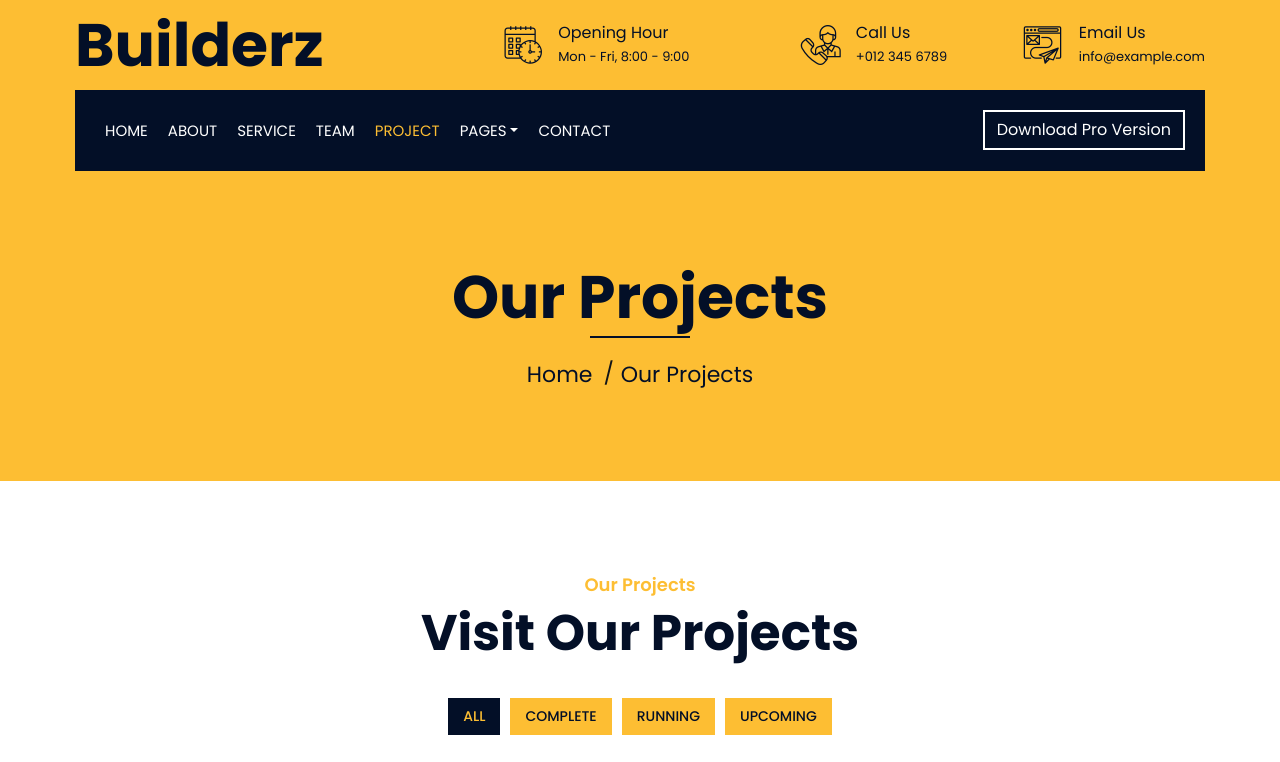
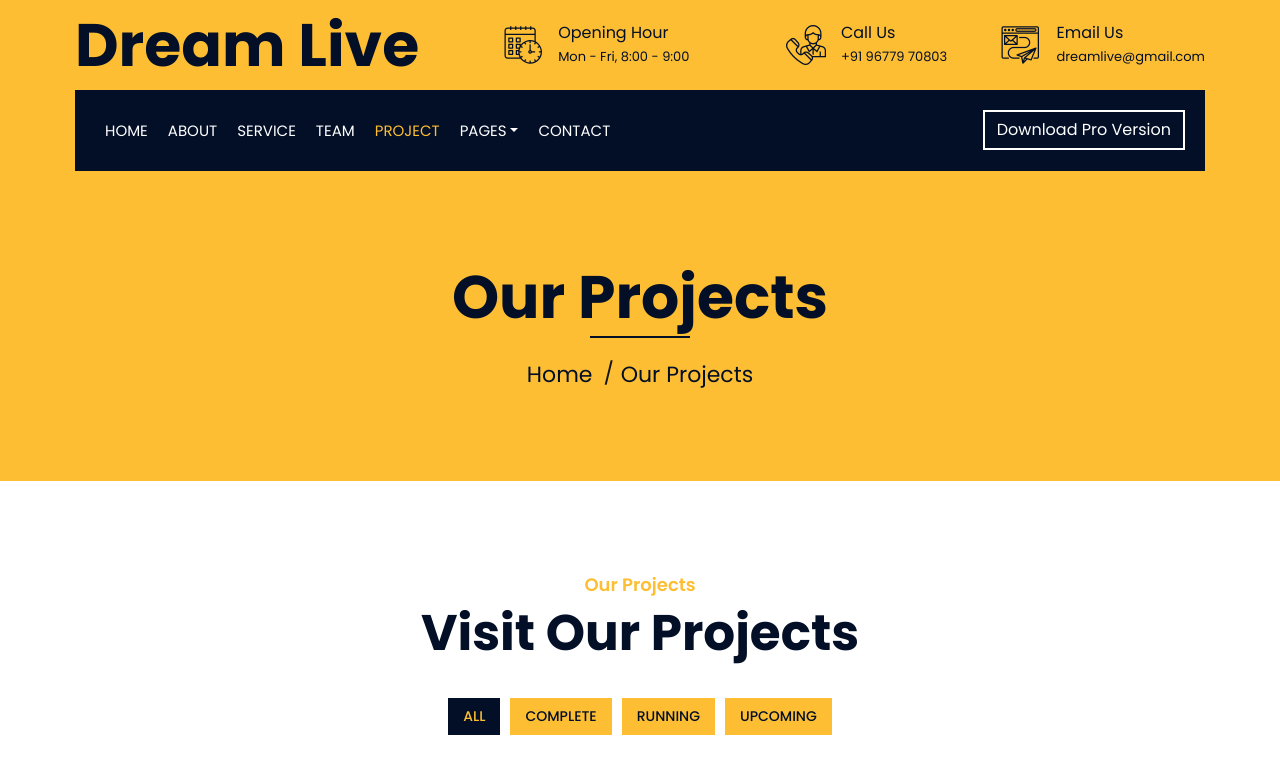
Before and after one commit to Ezhumalai28/dl, a plain HTML site: page portfolio.html in a window 1280 px wide. Shown: the top 762 px of the page. Drawn offline with nearby package versions, Linux system fonts and the light colour scheme.

Commit message:
heading_changes

```diff
--- a/portfolio.html
+++ b/portfolio.html
@@ -2,7 +2,7 @@
 <html lang="en">
     <head>
         <meta charset="utf-8">
-        <title>Dream Live - Construction Company Website Template</title>
+        <title>Dream Live - Construction</title>
         <meta content="width=device-width, initial-scale=1.0" name="viewport">
         <meta content="Construction Company Website Template" name="keywords">
         <meta content="Construction Company Website Template" name="description">
@@ -36,7 +36,7 @@
                         <div class="col-lg-4 col-md-12">
                             <div class="logo">
                                 <a href="index.html">
-                                    <h1>Builderz</h1>
+                                    <h1>Dream Live</h1>
                                     <!-- <img src="img/logo.jpg" alt="Logo"> -->
                                 </a>
                             </div>
@@ -61,7 +61,7 @@
                                         </div>
                                         <div class="top-bar-text">
                                             <h3>Call Us</h3>
-                                            <p>+012 345 6789</p>
+                                            <p>+91 96779 70803</p>
                                         </div>
                                     </div>
                                 </div>
@@ -72,7 +72,7 @@
                                         </div>
                                         <div class="top-bar-text">
                                             <h3>Email Us</h3>
-                                            <p>info@example.com</p>
+                                            <p>dreamlive@gmail.com</p>
                                         </div>
                                     </div>
                                 </div>
```
